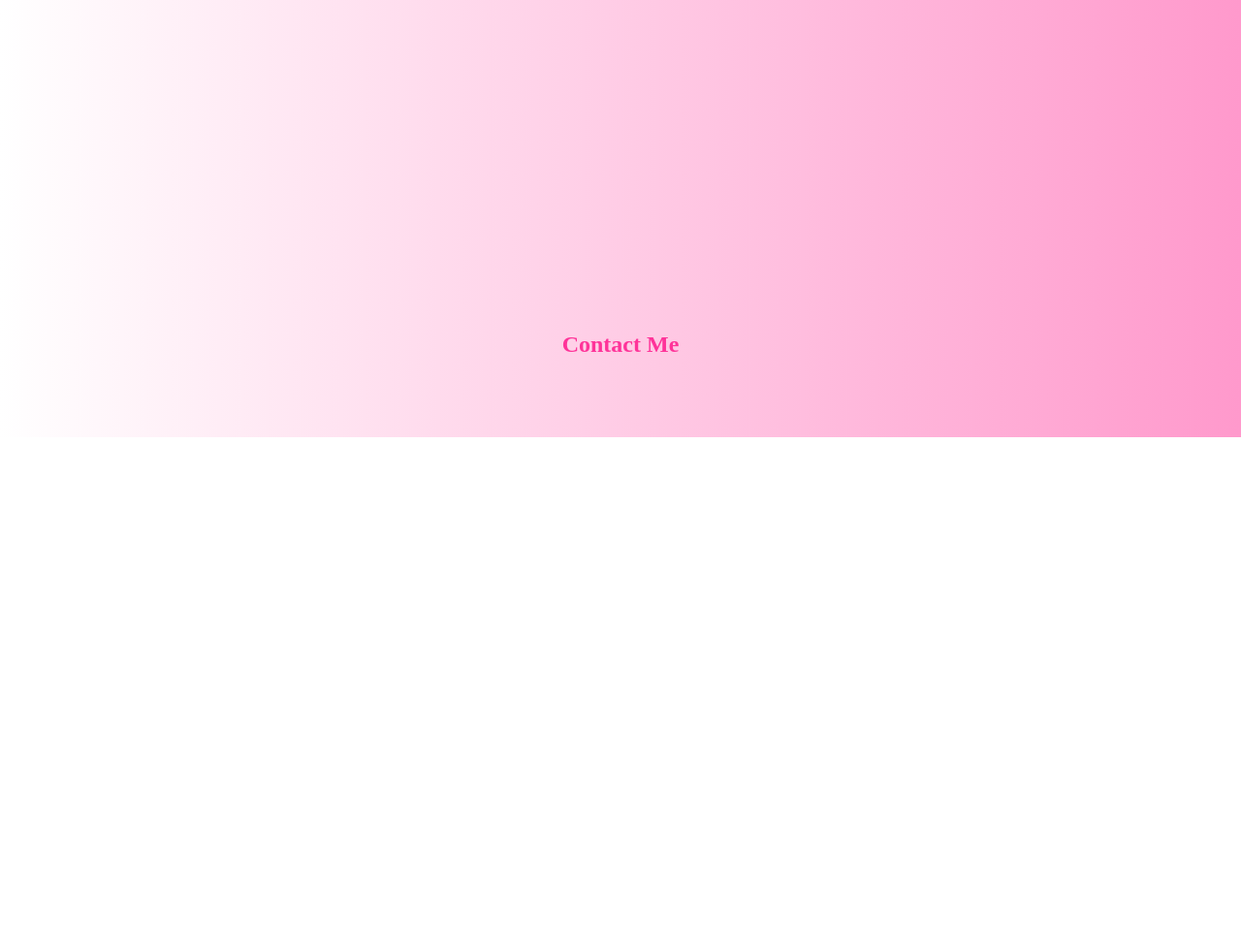
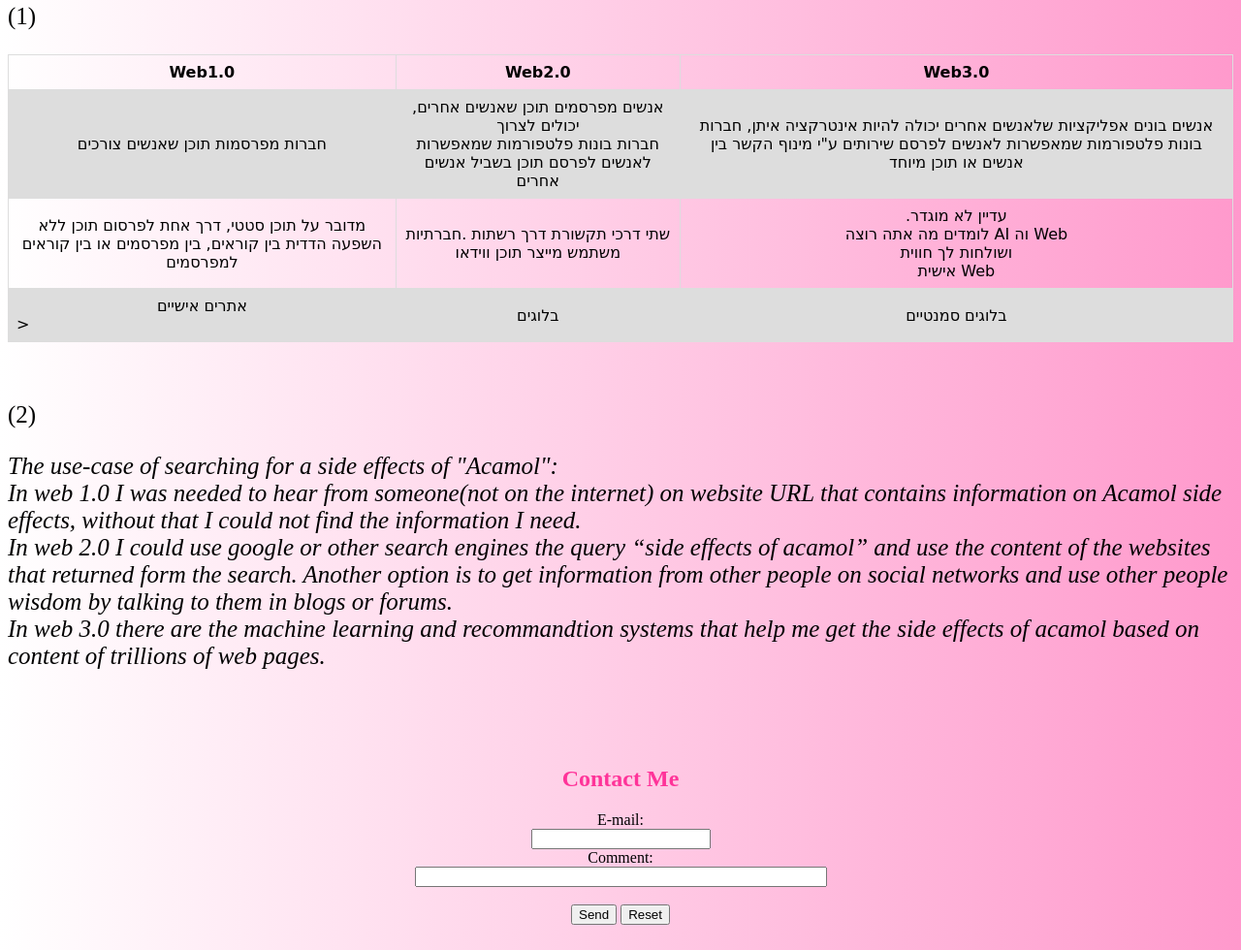
Before and after one commit to SISE-Web-Development-Environments/207785007, a plain HTML site: page index.html in a window 1280 px wide. Shown: the part 1972-2952 px from the top of the page at 97% size. Before the commit the page ends 2423 px from the top, so only its background shows below. Drawn offline with Linux system fonts and the light colour scheme.

```diff
--- a/index.html
+++ b/index.html
@@ -1,6 +1,23 @@
 <!DOCTYPE html>
 <html>
 <head>
+  <style>
+    table {
+      font-family: cursive, sans-serif;
+      border-collapse: collapse;
+      width: 100%;
+    }
+
+    td, th {
+      border: 1px solid #dddddd;
+      text-align: left;
+      padding: 8px;
+    }
+
+    tr:nth-child(even) {
+      background-color: #dddddd;
+    }
+    </style>
 <title>Hila Cohen</title>
 <link rel="stylesheet" type="text/css" href="style.css" />
 </head>
@@ -76,9 +93,10 @@
 
 <section id="like" class="section">
 <br/>
+
 <br/>
 <br/>
-<h2 style="color:#ff3399;"><center>Like</center></h2>
+<h2 style="color:#ff3399;"><center>Give me a Like</center></h2>
 <br/>
 <br/>
 <!-- Your like button code -->
@@ -104,35 +122,88 @@
 <section id="spa" class="section">
 <br/>
 <br/>
+<br/>
 <h2 style="color:#ff3399;"><center>Answers</center></h2>
+<p style="font-size:25px;"> (1)</p>
+<table>
+  <tr>
+    <th><center>Web1.0</center></th>
+    <th><center>Web2.0</center></th>
+    <th><center>Web3.0</center></th>
+  </tr>
+  <tr>
+    <td><center>חברות מפרסמות תוכן שאנשים צורכים
+    </center></td>
+    <td><center>,אנשים מפרסמים תוכן שאנשים אחרים יכולים לצרוך
+      <br/>
+       חברות בונות פלטפורמות שמאפשרות לאנשים לפרסם תוכן בשביל אנשים אחרים
+      </center></td>
+    <td><center>אנשים בונים אפליקציות
+      שלאנשים אחרים יכולה להיות
+      אינטרקציה איתן, חברות בונות פלטפורמות שמאפשרות
+      לאנשים לפרסם שירותים ע"י
+      מינוף הקשר בין אנשים או תוכן
+      מיוחד
+    </center></td>
+  </tr>
+  <tr>
+    <td><center>מדובר על תוכן סטטי, דרך
+      אחת לפרסום תוכן ללא
+      השפעה הדדית בין קוראים,
+      בין מפרסמים או בין קוראים
+      למפרסמים
+    </center></td>
+    <td><center> שתי דרכי תקשורת דרך רשתות
+      .חברתיות
+     משתמש מייצר תוכן ווידאו
+    </center></td>
+    <td><center>.עדיין לא מוגדר
+      <br/>
+      לומדים מה אתה רוצה AI וה Web
+      <br/>
+      ושולחות לך חווית
+      <br/>
+      אישית Web
+    </center></td>
+  </tr>
+  <tr>
+    <td><center>אתרים אישיים</center>></td>
+    <td><center>בלוגים</center></td>
+    <td><center>בלוגים סמנטיים</center></td>
+  </tr>
+</table>
 <br/>
 <br/>
-<br/>
+<p style="font-size:25px;"> (2)</p>
+<p style="font-size:25px;"><i>The use-case of searching for a side effects of "Acamol":
+  <br/>
+  In web 1.0 I was needed to hear from someone(not on the internet) on website URL that contains information on Acamol side effects, without that I could not find the information I need.
+  <br/>
+  In web 2.0 I could use google or other search engines the query “side effects of acamol” and use the content of the websites that returned form the search. Another option is to get information from other people on social networks and use other people wisdom by talking to them in blogs or forums.
+  <br/>
+  In web 3.0 there are the machine learning and recommandtion systems that help me get the side effects of acamol based on content of trillions of web pages.
+</i></p>
 </section>
 
 <section id="contact" class="section">
 <br/>
 <br/>
 <br/>
-<br/>
-<br/>
-<br/>
-<br/>
-<br/>
-<br/>
-<br/>
-<br/>
-<br/>
-<br/>
-<br/>
-<br/>
-<br/>
 <h2 style="color:#ff3399;"><center>Contact Me</center></h2>
-<br/>
-<br/>
+  <center>
+  <div class="form-popup" id="myForm" style="display: block;">
+    <form action="mailto:hila5@post.bgu.ac.il" method="post" enctype="text/plain">
+      E-mail:<br>
+      <input type="text" name="mail"><br>
+      Comment:<br>
+      <input type="text" name="comment" size="50"><br><br>
+      <input type="submit" class="sendMail" value="Send">
+      <input type="reset" class="res" value="Reset">
+    </form>
+  </div>
+</center>
 <br/>
 </section>
-
 
 <script type="text/javascript">
 $(function(){
```
